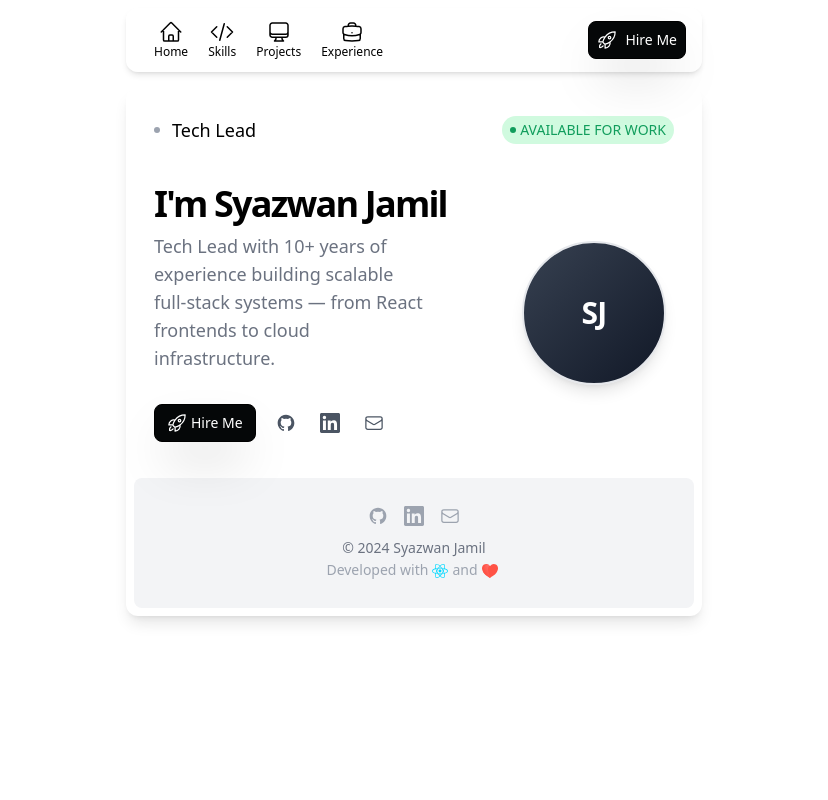
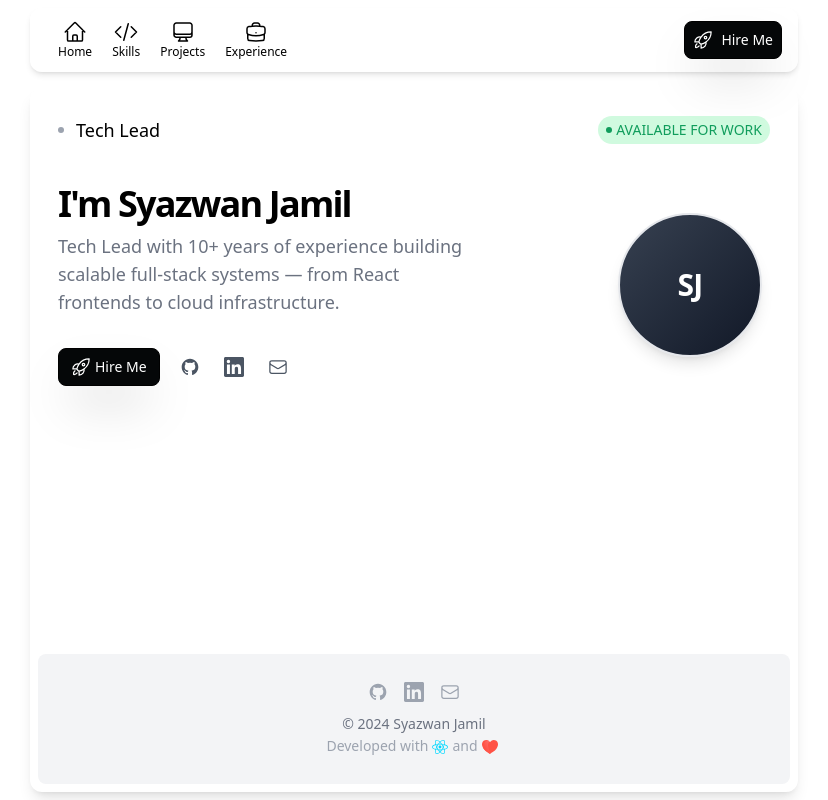
Before and after one commit to three2wan/my-portfolio, a React (Vite) app: page / in a window 1280 px wide. Shown: the whole page, without its empty margins (226-1054 px from the left). Built offline with nearby package versions, Linux system fonts and the light colour scheme.

Commit message:
Make wider card width

```diff
--- a/src/app/App.tsx
+++ b/src/app/App.tsx
@@ -5,19 +5,17 @@ import NavBar from "../components/NavBar";
 
 function App() {
   return (
-    <>
+    <div className="min-h-screen flex flex-col">
       <NavBar />
-      <div className="px-2 py-2">
-        <div className="mx-auto max-w-xl bg-white rounded-xl shadow-lg">
-          <div className="flex flex-col">
-            <div className="flex flex-col">
-              <Outlet />
-              <Footer />
-            </div>
+      <div className="flex-1 px-2 py-2 flex flex-col">
+        <div className="mx-auto max-w-3xl w-full bg-white rounded-xl shadow-lg flex-1 flex flex-col">
+          <div className="flex-1 flex flex-col">
+            <Outlet />
           </div>
+          <Footer />
         </div>
       </div>
-    </>
+    </div>
   );
 }
 
--- a/src/components/NavBar.tsx
+++ b/src/components/NavBar.tsx
@@ -3,7 +3,7 @@ import { Link } from "react-router-dom";
 function NavBar() {
   return (
     <header className="p-2 w-full">
-      <div className="mx-auto max-w-xl">
+      <div className="mx-auto max-w-3xl">
         <nav className="backdrop-filter backdrop-blur-lg bg-white bg-opacity-40 rounded-xl flex items-center justify-between shadow-md">
           <div className="flex gap-x-1 px-5 py-2">
             <Link
```
